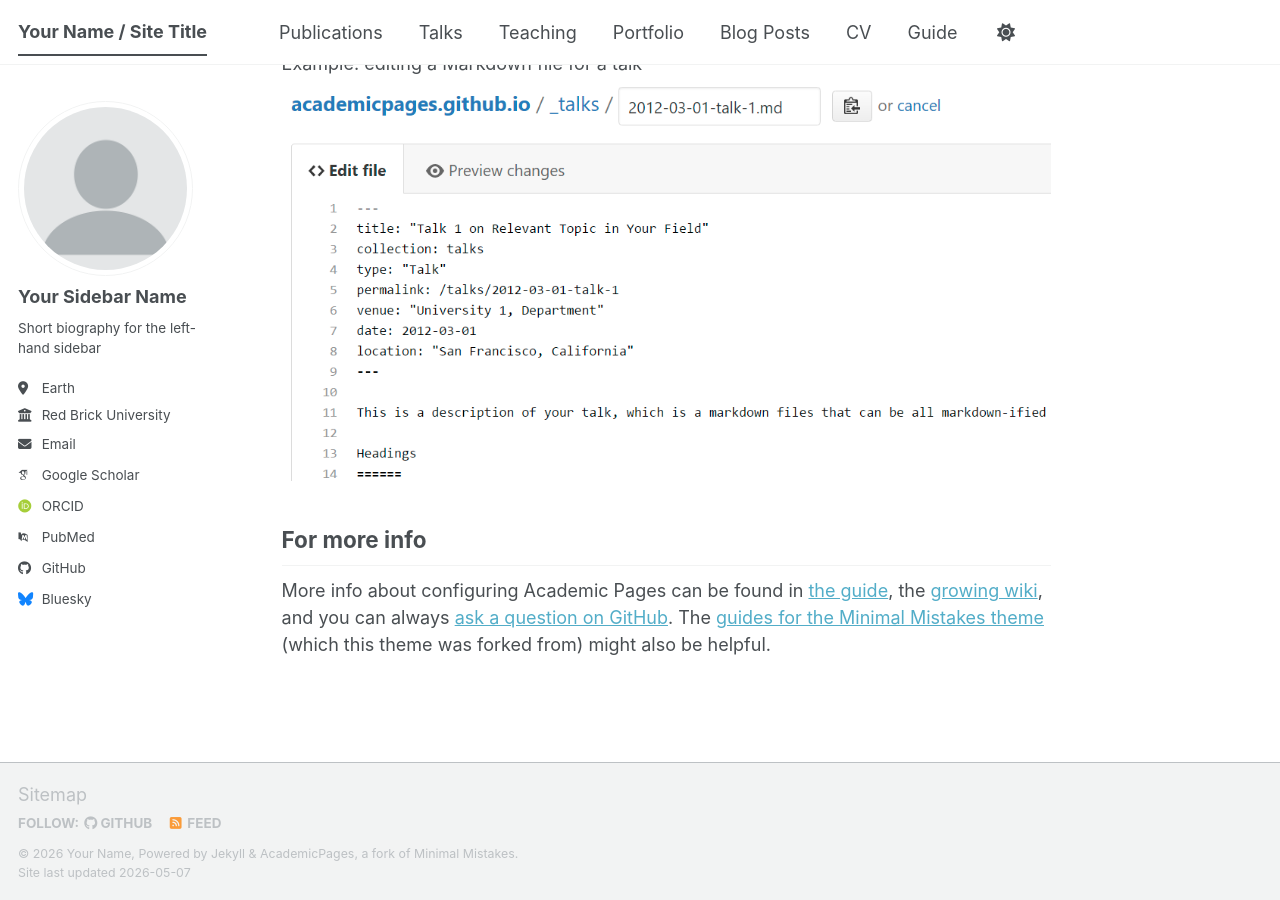
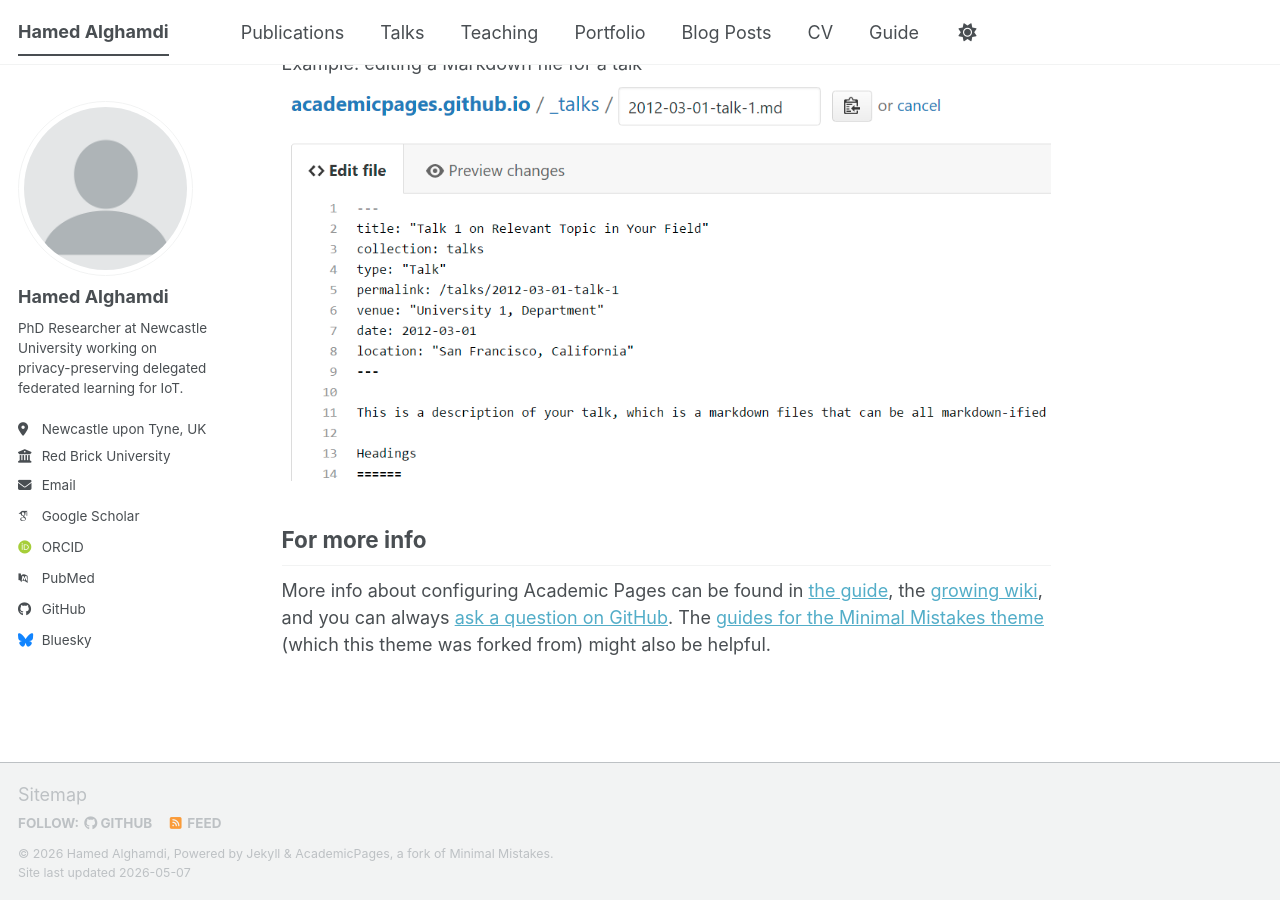
Before and after one commit to AlghamdiHamed/AlghamdiHamed.github.io, a Jekyll site: the page built from _pages/about.md, in a window 1280 px wide and 900 px high, scrolled down 2720 px. Built offline with Jekyll 4.4.1, drawn with Linux system fonts in a browser that asks for light colours; some web fonts are replaced; a script bundle is joined from its source files by our own code; library files that are not in the unit come from our copies.

Commit message:
Update _config.yml

```diff
--- a/_config.yml
+++ b/_config.yml
@@ -9,14 +9,14 @@
 # Basic Site Settings
 locale                   : "en-US"
 site_theme               : "default" # The available themes options are "default", "air", "sunrise", "mint", "dirt" and "contrast"
-title                    : "Your Name / Site Title"
+title                    : "Hamed Alghamdi"
 title_separator          : "-"
-name                     : &name "Your Name"
-description              : &description "Your Name's academic portfolio"   # Update this with a general description of your site, this is the default if not overridden by a page
-url                      : https://academicpages.github.io # The base hostname & protocol for your site e.g. "https://[your GitHub username].github.io",
+name                     : &name "Hamed Alghamdi"
+description              : &description "PhD Researcher in Secure and Efficient Federated Learning"   # Update this with a general description of your site, this is the default if not overridden by a page
+url                      : https://alghamdihamed.github.io # The base hostname & protocol for your site e.g. "https://[your GitHub username].github.io",
                                                            # or if you already have some other page hosted on Github then use "https://[your GitHub username].github.io/[Your Repo Name]"
 baseurl                  : "" # the subpath of your site, e.g. "/blog"
-repository               : "academicpages/academicpages.github.io"
+repository               : "alghamdihamed/alghamdihamed.github.io"
 
 # Site Author - The following control what appear as part of the author content on the side bar.
 #               If a field is blank the icon and link will not appear, otherwise it will be shown.
@@ -24,10 +24,10 @@ repository               : "academicpages/academicpages.github.io"
 author:
   # Biographic information
   avatar           : "profile.png"
-  name             : "Your Sidebar Name"
+  name             : "Hamed Alghamdi"
   pronouns         : # example: "she/her"
-  bio              : "Short biography for the left-hand sidebar"
-  location         : "Earth"
+  bio              : "PhD Researcher at Newcastle University working on privacy-preserving delegated federated learning for IoT."
+  location         : "Newcastle upon Tyne, UK"
   employer         : "Red Brick University"
   uri              : # URL
   email            : "none@example.org"
```
